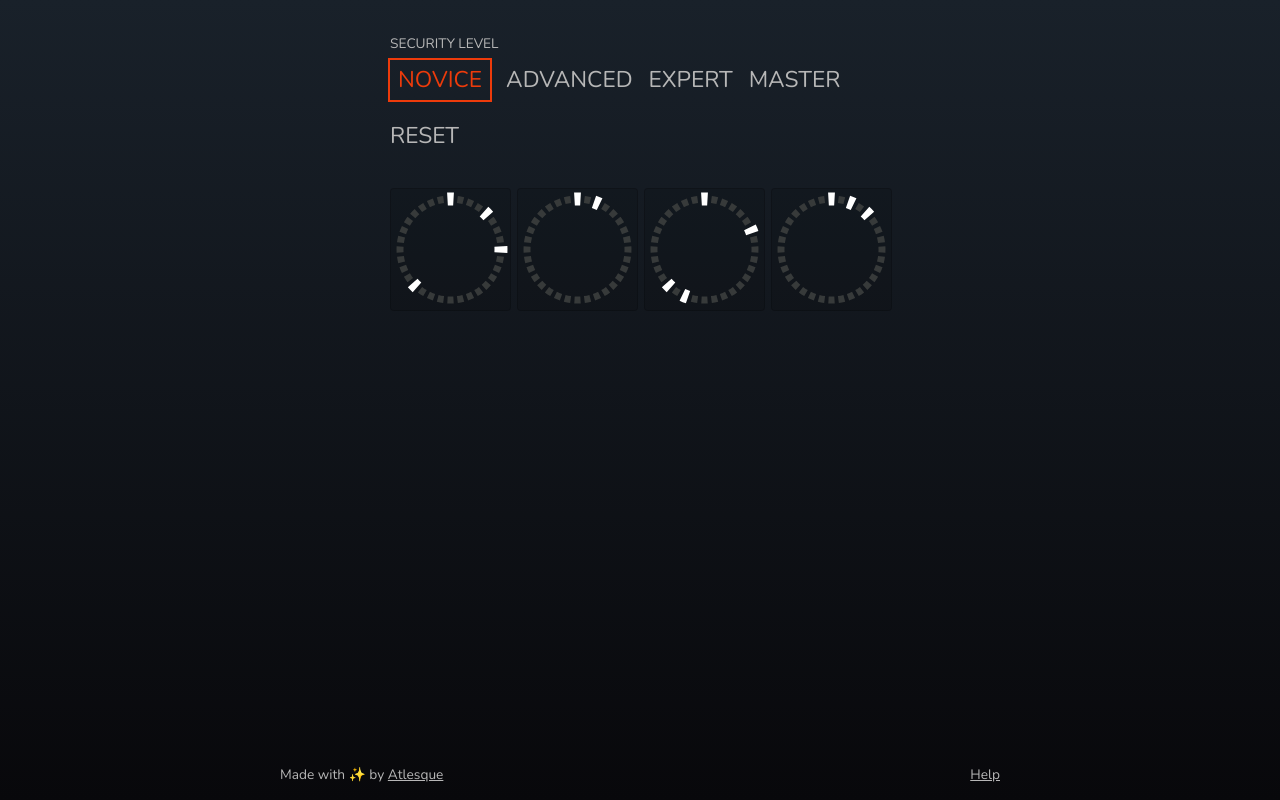
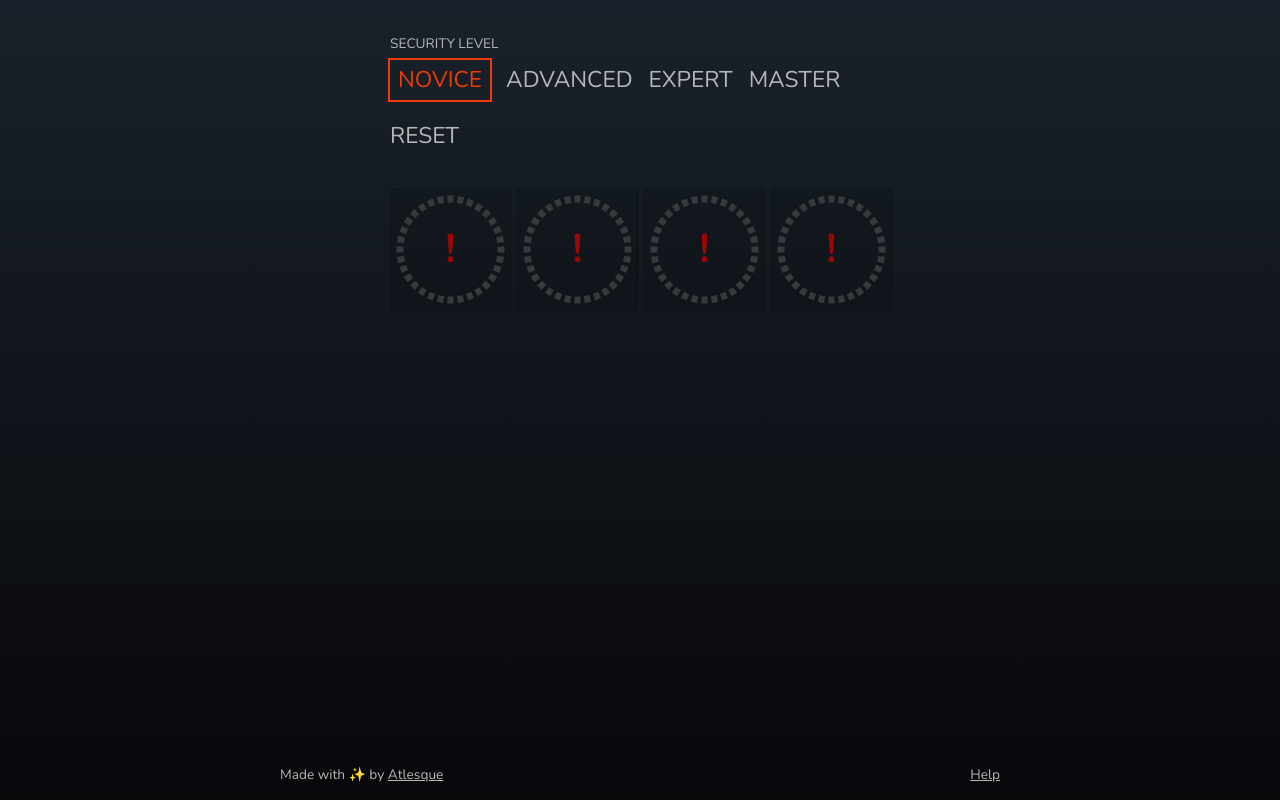
Before and after one commit to atlesque/starfield-digipick-solver, a React (Vite) app: page /auto-solver in a window 1280 px wide. Built offline with nearby package versions, Linux system fonts and the light colour scheme.

Commit message:
feat: key picker and editor

```diff
--- a/src/components/modules/auto-solver/Key.module.scss
+++ b/src/components/modules/auto-solver/Key.module.scss
@@ -7,6 +7,32 @@
   display: flex;
   align-items: center;
   justify-content: center;
+  position: relative;
 
   cursor: pointer;
+  transition: all 0.1s linear;
+
+  &:hover {
+    background-color: rgba(0,0,0,0.15);
+    border: 1px solid rgba(0,0,0,0.25);
+  }
 }
+
+.warning {
+  position: absolute;
+  top: 0;
+  left: 0;
+  right: 0;
+  bottom: 0;
+  display: flex;
+  align-items: center;
+  justify-content: center;
+  font-weight: bold;
+  font-size: 2.5rem;
+  color: #9b0707;
+  transition: all 0.1s linear;
+
+  &:hover {
+    font-size: 3rem;
+  }
+}
--- a/src/components/modules/auto-solver/Key.tsx
+++ b/src/components/modules/auto-solver/Key.tsx
@@ -7,11 +7,13 @@ interface KeyProps {
   prongs?: number[]
   inverted?: boolean
   rotation?: number
+  onClick?: (prongs: number[]) => void
 }
 export const Key: FC<KeyProps> = ({
   prongs = [],
   inverted = false,
-  rotation: _rotation = 0
+  rotation: _rotation = 0,
+  onClick
 }) => {
   const [rotation, setRotation] = useState(_rotation);
   const { canvasRef, wrapperRef } = useCanvasManager({ prongs, inverted, rotation });
@@ -37,8 +39,13 @@ export const Key: FC<KeyProps> = ({
   }, [])
 
   return (
-    <div ref={wrapperRef} onWheel={onWheel} onScroll={onScroll} className={styles.root}>
-      <canvas width="0" height="0" ref={canvasRef} />
+    <div ref={wrapperRef} onClick={() => onClick && onClick(prongs)} onWheel={onWheel} onScroll={onScroll} className={styles.root}>
+      <canvas ref={canvasRef} />
+      {!prongs.length && (
+        <div className={styles.warning}>
+          <span>!</span>
+        </div>
+      )}
     </div>
   )
 }
--- /dev/null
+++ b/src/components/modules/auto-solver/KeyPicker.module.scss
@@ -0,0 +1,58 @@
+.root {
+  width: 100%;
+  max-width: 500px;
+  display: flex;
+  flex-direction: column;
+  align-items: center;
+}
+
+.keys {
+  width: 100%;
+  max-width: 500px;
+  display: grid;
+  grid-template-columns: repeat(5, 1fr);
+  grid-gap: var(--spacing);
+}
+
+.status {
+  width: 86px;
+  background-color: rgba(0,0,0,0.15);
+  border-radius: 4px;
+  border: 1px solid rgba(0,0,0,0.25);
+  display: grid;
+  grid-template-columns: repeat(4, 1fr);
+  grid-gap: var(--spacing);
+
+  padding: 6px;
+}
+
+.statusKey {
+  width: 80%;
+  aspect-ratio: 1;
+  background-color: gray;
+  border-radius: 66px;
+  border: 2px solid transparent;
+}
+
+.active {
+  border: 2px solid white;
+}
+
+.valid {
+  background-color: green;
+}
+
+.button {
+  font-size: var(--font-size-h1);
+  background-color: rgba(0,0,0,0.3);
+  border: 1px solid rgba(0,0,0,0.3);
+  padding: 0 8px;
+  margin: 6px 0;
+  border-radius: 4px;
+  transition: all 0.1s linear;
+  cursor: pointer;
+
+  &:hover {
+    background-color: rgba(0,0,0,0.4);
+  }
+}
--- /dev/null
+++ b/src/components/modules/auto-solver/KeyPicker.tsx
@@ -0,0 +1,54 @@
+import { FC } from 'react';
+import { KEY_PRONG_CONFIGURATIONS } from '../../../constants';
+import { DigiKey } from '../../../types/DigiKey';
+import { Key } from './Key';
+import styles from './KeyPicker.module.scss'
+import clsx from 'clsx';
+
+interface KeyPickerProps {
+  keys: DigiKey[]
+  activeIndex: number
+  setActiveIndex: (i: number) => void
+  setKeys: React.Dispatch<React.SetStateAction<DigiKey[]>>
+}
+export const KeyPicker: FC<KeyPickerProps> = ({
+  keys,
+  activeIndex,
+  setActiveIndex,
+  setKeys
+}) => {
+  return (
+    <div className={styles.root}>
+      <div className={styles.status}>
+        {keys.map((k, i) => (
+          <div key={i} className={clsx(styles.statusKey, {
+            [styles.valid]: !!k.prongs.length,
+            [styles.active]: i === activeIndex
+          })} />
+        ))}
+      </div>
+      <button onClick={() => setActiveIndex(-1)} className={styles.button}>FINISH</button>
+      <div className={styles.keys}>
+        {KEY_PRONG_CONFIGURATIONS.map((prongs, i) => (
+          <Key
+            key={i}
+            prongs={prongs}
+            onClick={(prongs) => {
+              setKeys(k => {
+                const newKeys = [...k];
+                newKeys.splice(activeIndex, 1, { prongs, rotation: 0 });
+                return newKeys;
+              })
+              const nextIndex = activeIndex + 1;
+              if (nextIndex > keys.length - 1) {
+                setActiveIndex(-1);
+              } else {
+                setActiveIndex(nextIndex);
+              }
+            }}
+          />
+        ))}
+      </div>
+    </div>
+  );
+}
--- a/src/constants.ts
+++ b/src/constants.ts
@@ -36,12 +36,12 @@ export const MAX_PRONGS = 32;
 export const KEY_PRONG_CONFIGURATIONS = [
   [1],
   [1, 3],
+  [1, 3, 5],
   [1, 11],
   [1, 19, 21],
   [1, 17, 19],
   [1, 5, 13],
   [1, 9, 11],
-  [1, 3, 5],
   [1, 5, 9, 21],
   [1, 14],
   [1, 15, 21],
--- a/src/pages/AutoSolverPage.tsx
+++ b/src/pages/AutoSolverPage.tsx
@@ -1,23 +1,21 @@
 import { useCallback, useEffect, useState } from 'react';
 import { Key } from '../components/modules/auto-solver/Key';
+import { DigiKey } from '../types/DigiKey'
 import { Settings } from '../components/modules/settings/Settings';
-import { Difficulty, KEY_PRONG_CONFIGURATIONS, TOTAL_KEYS_BY_DIFFICULTY } from '../constants';
+import { Difficulty, TOTAL_KEYS_BY_DIFFICULTY } from '../constants';
 import styles from './SolverPage.module.scss'
-
-interface Key {
-  prongs: number[]
-  rotation: number
-}
+import { KeyPicker } from '../components/modules/auto-solver/KeyPicker';
 
 export const AutoSolverPage = () => {
   const [difficulty, setDifficulty] = useState(Difficulty.Novice);
-  const [keys, setKeys] = useState<Key[]>([])
+  const [keys, setKeys] = useState<DigiKey[]>([])
+  const [editKey, setEditKey] = useState(-1);
 
   useEffect(() => {
     setKeys(k => {
-      return Array.from<unknown, Key>({ length: TOTAL_KEYS_BY_DIFFICULTY[difficulty] }, (_, i) => (
+      return Array.from<unknown, DigiKey>({ length: TOTAL_KEYS_BY_DIFFICULTY[difficulty] }, (_, i) => (
         k[i] ?? {
-          prongs: KEY_PRONG_CONFIGURATIONS[Math.floor(Math.random() * KEY_PRONG_CONFIGURATIONS.length)],
+          prongs: [],
           rotation: 0
         }
       ))
@@ -25,8 +23,8 @@ export const AutoSolverPage = () => {
   }, [difficulty]);
 
   const onReset = useCallback(() => {
-    setKeys(Array.from<unknown, Key>({ length: TOTAL_KEYS_BY_DIFFICULTY[difficulty] }, () => ({
-      prongs: KEY_PRONG_CONFIGURATIONS[Math.floor(Math.random() * KEY_PRONG_CONFIGURATIONS.length)],
+    setKeys(Array.from<unknown, DigiKey>({ length: TOTAL_KEYS_BY_DIFFICULTY[difficulty] }, () => ({
+      prongs: [],
       rotation: 0
     })))
   }, [difficulty]);
@@ -38,15 +36,25 @@ export const AutoSolverPage = () => {
         setActiveDifficulty={setDifficulty}
         handleResetClick={onReset}
       />
+      {editKey === -1 ? (
         <div className={styles.keyList}>
           {keys.map((k, i) => (
             <Key
               key={i}
               prongs={k.prongs}
               rotation={k.rotation}
+              onClick={() => setEditKey(i)}
             />
           ))}
         </div>
+      ) : (
+        <KeyPicker
+          keys={keys}
+          activeIndex={editKey}
+          setActiveIndex={(i) => setEditKey(i)}
+          setKeys={setKeys}
+        />
+      )}
     </div>
   );
 }
--- /dev/null
+++ b/src/types/DigiKey.ts
@@ -0,0 +1,4 @@
+export interface DigiKey {
+  prongs: number[]
+  rotation: number
+}
```
Lines whose indentation alone changed are shown as unchanged.
